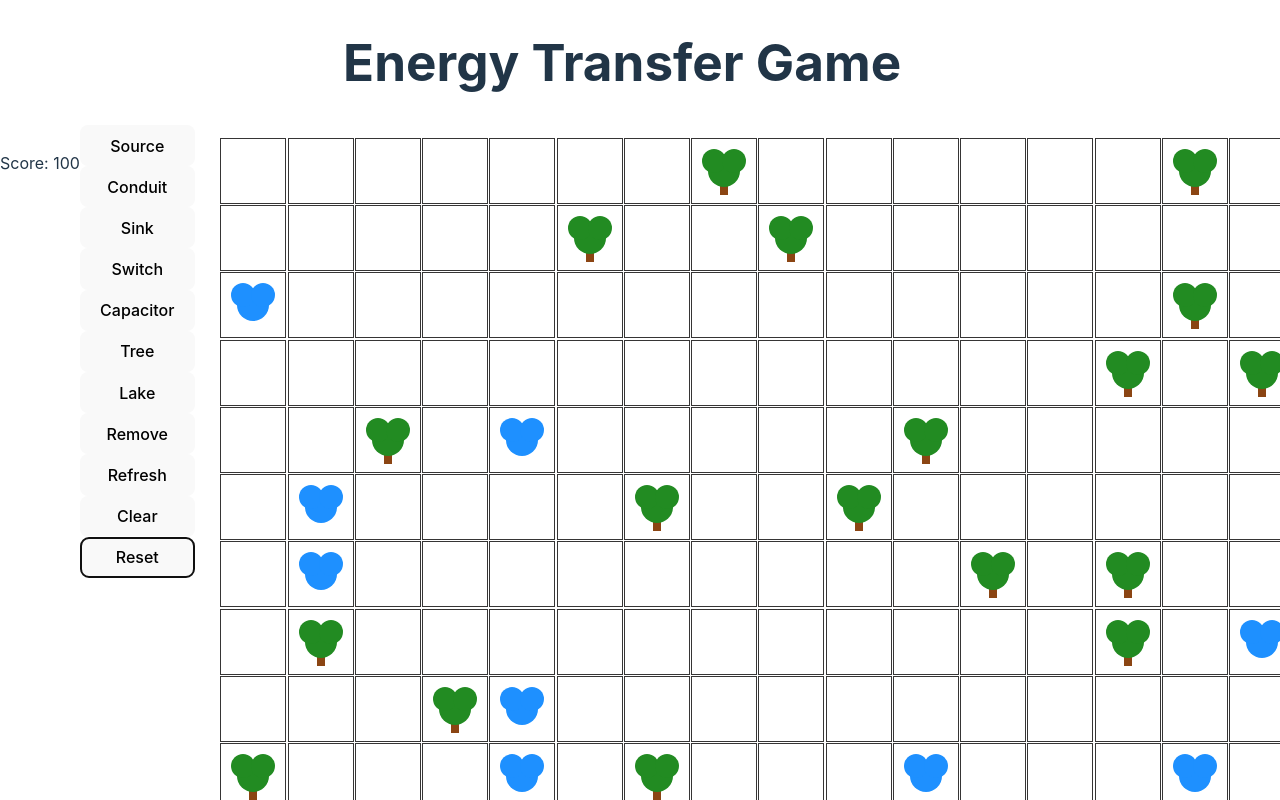
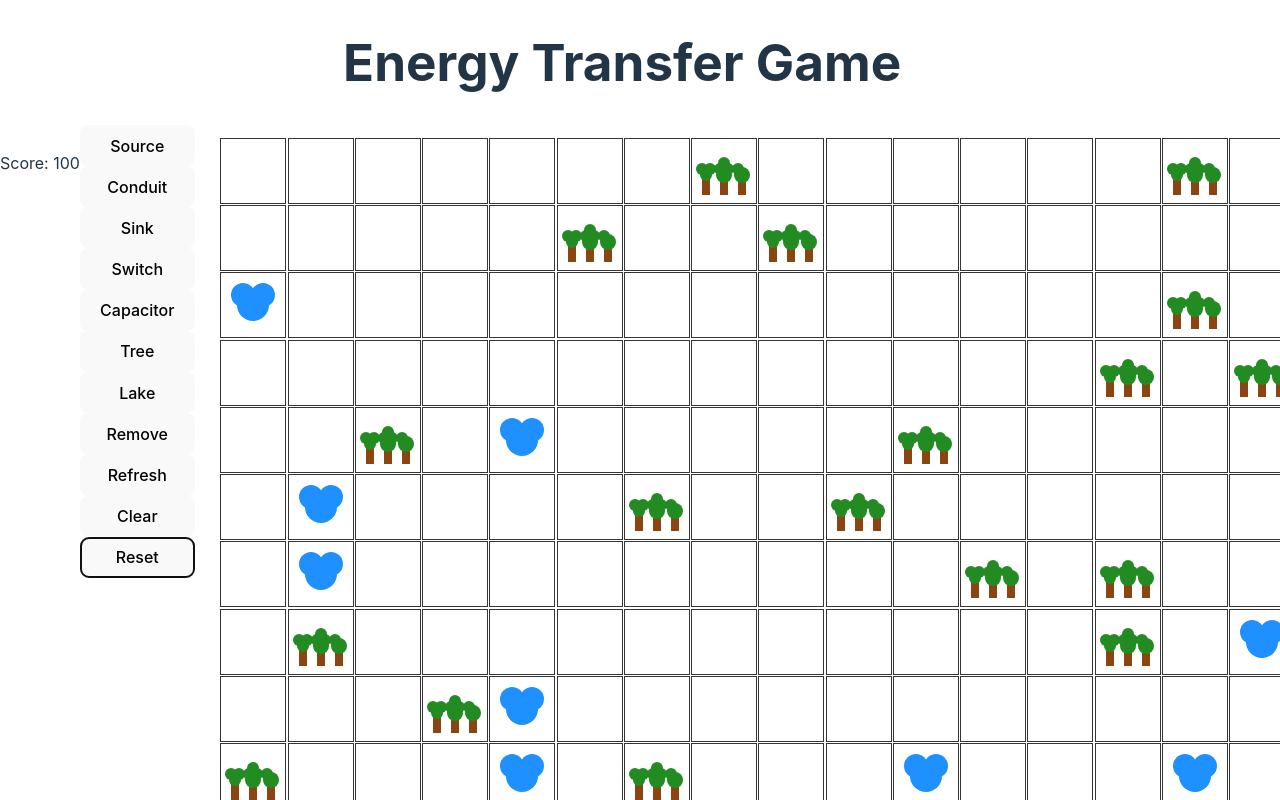
Before and after one commit to JeffBuda/electric-company, a React (Vite) app: page / in a window 1280 px wide. Both pictures are taken after a click on the button "Reset". Shown: the top 800 px of the page. Built offline with nearby package versions, Linux system fonts and the light colour scheme.

Commit message:
added better trees

```diff
--- a/src/TreeIcon.tsx
+++ b/src/TreeIcon.tsx
@@ -8,10 +8,23 @@ const TreeIcon: React.FC = () => (
     width="64"
     height="64"
   >
+    {/* Tree 1 */}
+    <rect x="10" y="40" width="8" height="16" fill="#8B4513" />
+    <circle cx="14" cy="36" r="6" fill="#228B22" />
+    <circle cx="10" cy="30" r="6" fill="#228B22" />
+    <circle cx="18" cy="30" r="6" fill="#228B22" />
+
+    {/* Tree 2 */}
     <rect x="28" y="40" width="8" height="16" fill="#8B4513" />
-    <circle cx="32" cy="32" r="16" fill="#228B22" />
-    <circle cx="22" cy="22" r="12" fill="#228B22" />
-    <circle cx="42" cy="22" r="12" fill="#228B22" />
+    <circle cx="32" cy="36" r="8" fill="#228B22" />
+    <circle cx="28" cy="30" r="6" fill="#228B22" />
+    <circle cx="36" cy="30" r="6" fill="#228B22" />
+    <circle cx="32" cy="24" r="6" fill="#228B22" />
+
+    {/* Tree 3 */}
+    <rect x="46" y="40" width="8" height="16" fill="#8B4513" />
+    <circle cx="50" cy="36" r="8" fill="#228B22" />
+    <circle cx="46" cy="30" r="6" fill="#228B22" />
   </svg>
 );
 
```
